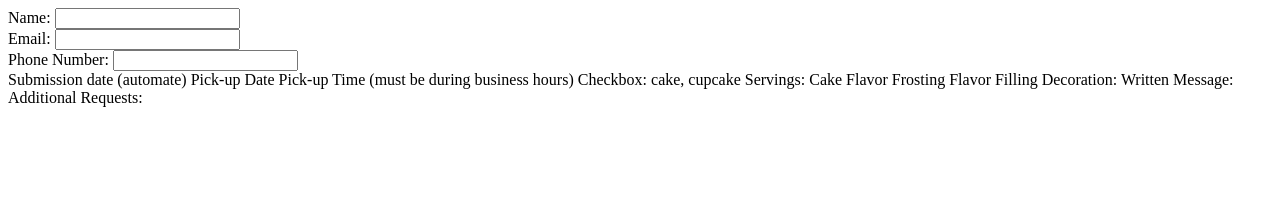
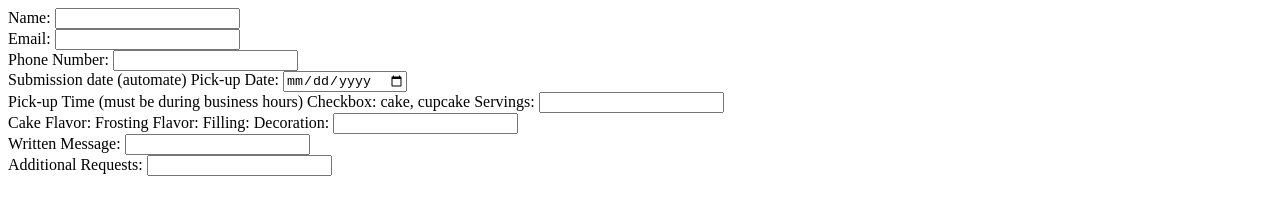
Before and after one commit to amyhagelin/order-form-capstone, a website: page public/form.html in a window 1280 px wide. Drawn offline with Linux system fonts and the light colour scheme.

Commit message:
added mongoose and edited server.js

```diff
--- a/package.json
+++ b/package.json
@@ -4,7 +4,8 @@
   "description": "",
   "main": "index.js",
   "dependencies": {
-    "express": "^4.15.0"
+    "express": "^4.15.0",
+    "mongoose": "^4.8.6"
   },
   "devDependencies": {
     "chai": "^3.5.0",
--- a/public/form.html
+++ b/public/form.html
@@ -9,16 +9,16 @@ Name: <input type="text" required name=""><br>
 Email: <input type="email" required name=""><br>
 Phone Number: <input type="text" required name=""><br>
 Submission date (automate)
-Pick-up Date
+Pick-up Date: <input type="date" required name=""><br>
 Pick-up Time (must be during business hours)
 Checkbox: cake, cupcake
-Servings:
-Cake Flavor
-Frosting Flavor
-Filling
-Decoration:
-Written Message:
-Additional Requests:
+Servings: <input type="number" required name=""><br>
+Cake Flavor:
+Frosting Flavor:
+Filling:
+Decoration: <input type="text" required name=""><br>
+Written Message: <input type="text" name=""><br>
+Additional Requests: <input type="text" name=""><br>
 </form>
 </body>
 </html>
```
Also changed, not shown: server.js (+15 -1 lines).
